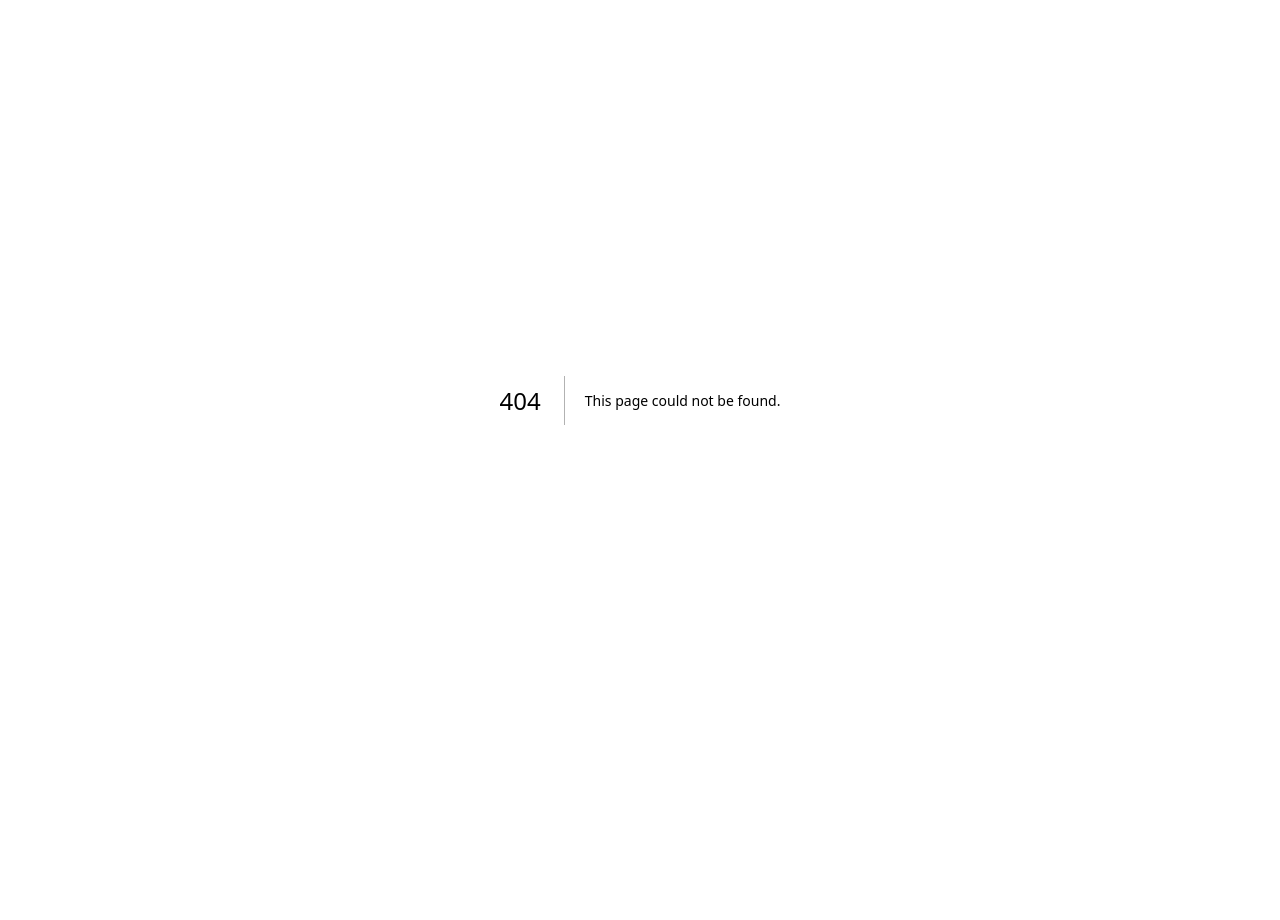
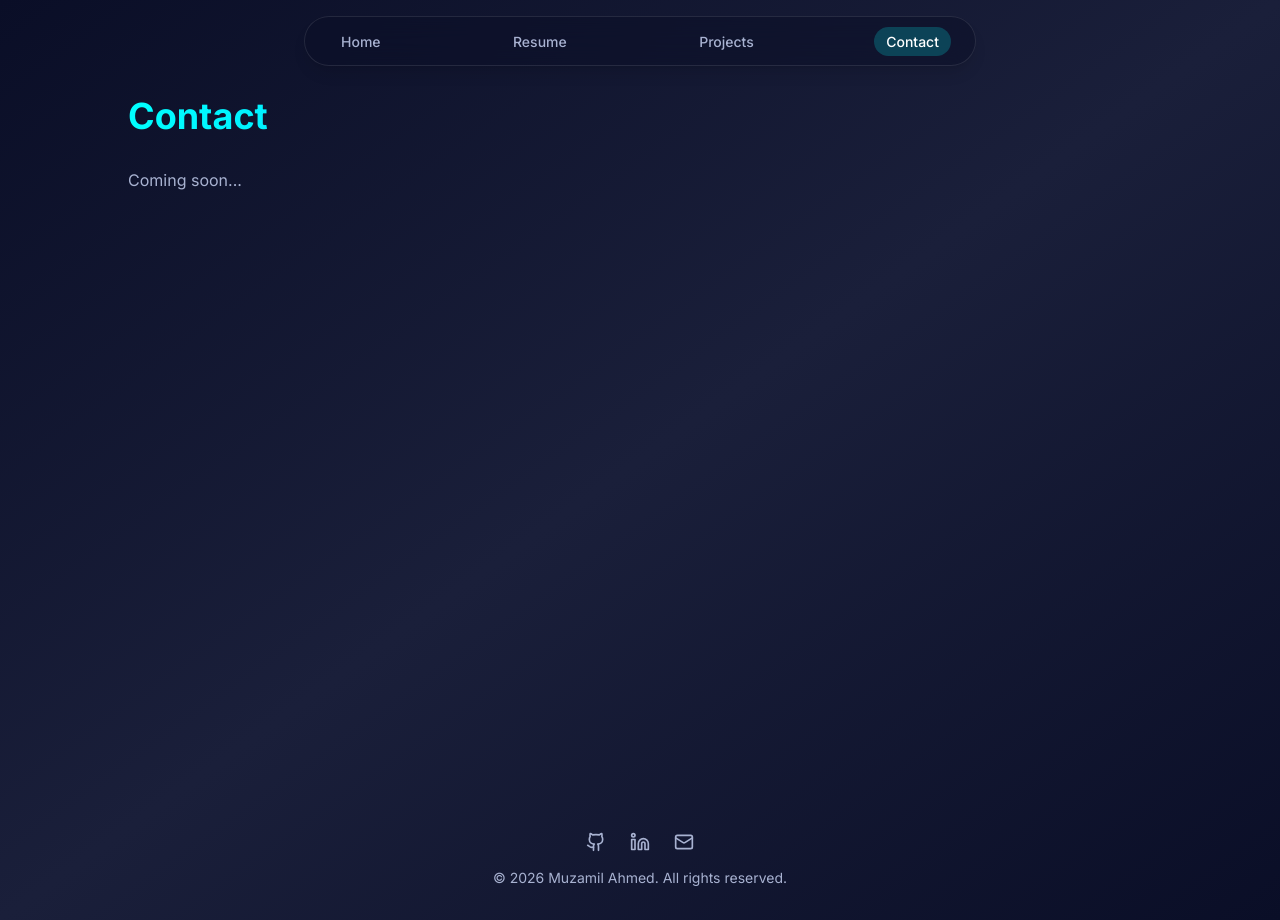
Before and after one commit to muzahm01/cv, a Next.js app: page /contact in a window 1280 px wide. Before the commit this address had no page. Before the commit the page ends 800 px from the top, so only its background shows below. Built offline with nearby package versions, Linux system fonts and the light colour scheme.

Commit message:
feat: Implement core pages, navigation, hero section, and styling for the CV site.feat: Implement core pages, navigation, hero section, and styling for the CV site.

```diff
--- /dev/null
+++ b/app/contact/page.tsx
@@ -0,0 +1,10 @@
+export default function Contact() {
+    return (
+        <main className="min-h-screen pt-24 px-4">
+            <div className="max-w-5xl mx-auto">
+                <h1 className="text-4xl font-bold mb-8 gradient-text">Contact</h1>
+                <p className="text-text-secondary">Coming soon...</p>
+            </div>
+        </main>
+    )
+}
--- a/app/globals.css
+++ b/app/globals.css
@@ -11,6 +11,10 @@
 @layer components {
   .section-card {
     @apply bg-bg-mid/40 backdrop-blur-md border border-primary/20 rounded-xl p-6 md:p-8 shadow-lg hover:shadow-primary/10 transition-all duration-300;
+  }
+
+  .glass-panel {
+    @apply bg-bg-mid/40 backdrop-blur-md border border-primary/20 shadow-lg;
   }
 
   .gradient-text {
@@ -60,7 +64,12 @@
   .text-primary,
   .text-text-primary,
   .text-text-secondary,
-  h1, h2, h3, h4, h5, h6,
+  h1,
+  h2,
+  h3,
+  h4,
+  h5,
+  h6,
   a {
     background: none !important;
     color: black !important;
@@ -137,7 +146,8 @@
   }
 
   section div[class*="absolute"] {
-    display: none !important; /* Hide timeline dots */
+    display: none !important;
+    /* Hide timeline dots */
   }
 
   /* Experience items */
@@ -157,7 +167,7 @@
     display: block !important;
   }
 
-  section div[class*="grid"] > div {
+  section div[class*="grid"]>div {
     margin: 0.3rem 0 !important;
     padding: 0.3rem !important;
     border: 1px solid #ccc !important;
@@ -192,7 +202,10 @@
   }
 
   /* Ensure no widows/orphans */
-  p, li, h2, h3 {
+  p,
+  li,
+  h2,
+  h3 {
     orphans: 3;
     widows: 3;
   }
--- a/app/layout.tsx
+++ b/app/layout.tsx
@@ -1,6 +1,8 @@
 import type { Metadata } from 'next'
 import { Inter } from 'next/font/google'
 import './globals.css'
+import Navbar from '@/components/Navbar'
+import Footer from '@/components/Footer'
 
 const inter = Inter({ subsets: ['latin'] })
 
@@ -26,7 +28,11 @@ export default function RootLayout({
 }) {
   return (
     <html lang="en" className="scroll-smooth">
-      <body className={inter.className}>{children}</body>
+      <body className={inter.className}>
+        <Navbar />
+        {children}
+        <Footer />
+      </body>
     </html>
   )
 }
--- a/app/page.tsx
+++ b/app/page.tsx
@@ -1,25 +1,9 @@
-import Header from '@/components/Header'
-import Introduction from '@/components/Introduction'
-import Skills from '@/components/Skills'
-import Experience from '@/components/Experience'
-import Education from '@/components/Education'
-import Certifications from '@/components/Certifications'
-import Publications from '@/components/Publications'
-import Footer from '@/components/Footer'
+import Hero from '@/components/Hero'
 
 export default function Home() {
   return (
     <main className="min-h-screen">
-      <div className="max-w-5xl mx-auto px-4 py-8 md:py-12 space-y-8">
-        <Header />
-        <Introduction />
-        <Skills />
-        <Experience />
-        <Education />
-        <Certifications />
-        <Publications />
-        <Footer />
-      </div>
+      <Hero />
     </main>
   )
 }
--- /dev/null
+++ b/app/projects/page.tsx
@@ -0,0 +1,10 @@
+export default function Projects() {
+    return (
+        <main className="min-h-screen pt-24 px-4">
+            <div className="max-w-5xl mx-auto">
+                <h1 className="text-4xl font-bold mb-8 gradient-text">Projects</h1>
+                <p className="text-text-secondary">Coming soon...</p>
+            </div>
+        </main>
+    )
+}
--- /dev/null
+++ b/app/resume/page.tsx
@@ -0,0 +1,25 @@
+import Header from '@/components/Header'
+import Introduction from '@/components/Introduction'
+import Skills from '@/components/Skills'
+import Experience from '@/components/Experience'
+import Education from '@/components/Education'
+import Certifications from '@/components/Certifications'
+import Publications from '@/components/Publications'
+import References from '@/components/References'
+
+export default function Resume() {
+    return (
+        <main className="min-h-screen">
+            <div className="max-w-5xl mx-auto px-4 py-8 md:py-12 space-y-8">
+                <Header />
+                <Introduction />
+                <Skills />
+                <Experience />
+                <Education />
+                <Certifications />
+                <Publications />
+                <References />
+            </div>
+        </main>
+    )
+}
--- a/components/Footer.tsx
+++ b/components/Footer.tsx
@@ -1,16 +1,35 @@
+import { Github, Linkedin, Mail } from 'lucide-react'
+
 export default function Footer() {
-  return (
-    <footer className="section-card text-center">
-      <h2 className="text-2xl font-bold mb-4 gradient-text">References</h2>
-      <p className="text-text-secondary">Available upon request.</p>
-      <div className="mt-8 pt-6 border-t border-primary/20 no-print">
-        <p className="text-sm text-text-secondary">
-          © {new Date().getFullYear()} Muzamil Ahmed. All rights reserved.
-        </p>
-        <p className="text-xs text-text-secondary mt-2">
-          Built with Next.js and Tailwind CSS
-        </p>
-      </div>
-    </footer>
-  )
+    return (
+        <footer className="py-8 text-center text-text-secondary">
+            <div className="flex justify-center gap-6 mb-4">
+                <a
+                    href="https://github.com/muzahm01"
+                    target="_blank"
+                    rel="noopener noreferrer"
+                    className="hover:text-primary transition-colors"
+                >
+                    <Github className="w-5 h-5" />
+                </a>
+                <a
+                    href="https://linkedin.com/in/muzamilahmed"
+                    target="_blank"
+                    rel="noopener noreferrer"
+                    className="hover:text-primary transition-colors"
+                >
+                    <Linkedin className="w-5 h-5" />
+                </a>
+                <a
+                    href="mailto:muzkpr@gmail.com"
+                    className="hover:text-primary transition-colors"
+                >
+                    <Mail className="w-5 h-5" />
+                </a>
+            </div>
+            <p className="text-sm">
+                © {new Date().getFullYear()} Muzamil Ahmed. All rights reserved.
+            </p>
+        </footer>
+    )
 }
--- /dev/null
+++ b/components/Hero.tsx
@@ -0,0 +1,78 @@
+'use client'
+
+import { motion } from 'framer-motion'
+import Link from 'next/link'
+import { ArrowRight, Github, Linkedin, Mail } from 'lucide-react'
+
+export default function Hero() {
+    return (
+        <section className="min-h-screen flex items-center justify-center relative overflow-hidden pt-20">
+            {/* Background Elements */}
+            <div className="absolute inset-0 overflow-hidden pointer-events-none">
+                <div className="absolute top-1/4 left-1/4 w-96 h-96 bg-primary/20 rounded-full blur-3xl -z-10 animate-pulse" />
+                <div className="absolute bottom-1/4 right-1/4 w-96 h-96 bg-primary-dark/20 rounded-full blur-3xl -z-10 animate-pulse delay-1000" />
+            </div>
+
+            <div className="max-w-5xl mx-auto px-4 text-center relative z-10">
+                <motion.div
+                    initial={{ opacity: 0, y: 20 }}
+                    animate={{ opacity: 1, y: 0 }}
+                    transition={{ duration: 0.5 }}
+                >
+                    <h2 className="text-xl md:text-2xl text-primary font-medium mb-4">
+                        Hello, I'm Muzamil Ahmed
+                    </h2>
+                    <h1 className="text-5xl md:text-7xl font-bold mb-6 tracking-tight">
+                        Senior Software <br />
+                        <span className="gradient-text">Test Engineer</span>
+                    </h1>
+                    <p className="text-lg md:text-xl text-text-secondary max-w-2xl mx-auto mb-10 leading-relaxed">
+                        Specializing in test automation, CI/CD optimization, and quality assurance.
+                        Building robust frameworks for high-quality software delivery.
+                    </p>
+
+                    <div className="flex flex-col md:flex-row items-center justify-center gap-4">
+                        <Link
+                            href="/projects"
+                            className="px-8 py-3 bg-primary hover:bg-primary-dark text-bg-dark font-bold rounded-full transition-all flex items-center gap-2 group"
+                        >
+                            View Projects
+                            <ArrowRight className="w-4 h-4 group-hover:translate-x-1 transition-transform" />
+                        </Link>
+                        <Link
+                            href="/resume"
+                            className="px-8 py-3 glass-panel hover:bg-white/5 text-white font-medium rounded-full transition-all"
+                        >
+                            View Resume
+                        </Link>
+                    </div>
+
+                    <div className="mt-12 flex items-center justify-center gap-6 text-text-secondary">
+                        <a
+                            href="https://github.com/muzahm01"
+                            target="_blank"
+                            rel="noopener noreferrer"
+                            className="hover:text-primary transition-colors"
+                        >
+                            <Github className="w-6 h-6" />
+                        </a>
+                        <a
+                            href="https://linkedin.com/in/muzamilahmed"
+                            target="_blank"
+                            rel="noopener noreferrer"
+                            className="hover:text-primary transition-colors"
+                        >
+                            <Linkedin className="w-6 h-6" />
+                        </a>
+                        <a
+                            href="mailto:muzkpr@gmail.com"
+                            className="hover:text-primary transition-colors"
+                        >
+                            <Mail className="w-6 h-6" />
+                        </a>
+                    </div>
+                </motion.div>
+            </div>
+        </section>
+    )
+}
--- /dev/null
+++ b/components/Navbar.tsx
@@ -0,0 +1,51 @@
+'use client'
+
+import Link from 'next/link'
+import { usePathname } from 'next/navigation'
+import { motion } from 'framer-motion'
+import { clsx } from 'clsx'
+
+const navItems = [
+    { name: 'Home', path: '/' },
+    { name: 'Resume', path: '/resume' },
+    { name: 'Projects', path: '/projects' },
+    { name: 'Contact', path: '/contact' },
+]
+
+export default function Navbar() {
+    const pathname = usePathname()
+
+    return (
+        <nav className="fixed top-0 left-0 right-0 z-50 px-4 py-4">
+            <div className="max-w-2xl mx-auto">
+                <div className="glass-panel rounded-full px-6 py-3 flex items-center justify-between backdrop-blur-md bg-bg-dark/50 border border-white/10">
+                    <ul className="flex items-center justify-between w-full gap-2 sm:gap-6">
+                        {navItems.map((item) => {
+                            const isActive = pathname === item.path
+                            return (
+                                <li key={item.path}>
+                                    <Link
+                                        href={item.path}
+                                        className={clsx(
+                                            'relative px-3 py-1.5 text-sm font-medium transition-colors duration-200',
+                                            isActive ? 'text-white' : 'text-text-secondary hover:text-white'
+                                        )}
+                                    >
+                                        {isActive && (
+                                            <motion.div
+                                                layoutId="nav-pill"
+                                                className="absolute inset-0 bg-primary/20 rounded-full -z-10"
+                                                transition={{ type: 'spring', stiffness: 300, damping: 30 }}
+                                            />
+                                        )}
+                                        {item.name}
+                                    </Link>
+                                </li>
+                            )
+                        })}
+                    </ul>
+                </div>
+            </div>
+        </nav>
+    )
+}
--- /dev/null
+++ b/components/References.tsx
@@ -0,0 +1,8 @@
+export default function References() {
+  return (
+    <section className="section-card text-center">
+      <h2 className="text-2xl font-bold mb-4 gradient-text">References</h2>
+      <p className="text-text-secondary">Available upon request.</p>
+    </section>
+  )
+}
--- a/package.json
+++ b/package.json
@@ -11,10 +11,14 @@
     "export": "next build && next export"
   },
   "dependencies": {
+    "clsx": "^2.1.1",
+    "framer-motion": "^12.23.24",
+    "lucide-react": "^0.555.0",
     "next": "14.2.18",
     "react": "^18.3.1",
     "react-dom": "^18.3.1",
-    "react-icons": "^5.3.0"
+    "react-icons": "^5.3.0",
+    "tailwind-merge": "^3.4.0"
   },
   "devDependencies": {
     "@types/node": "^22.8.6",
```
Also changed, not shown: 1 other file (tests, documents, lock files or other folders).
